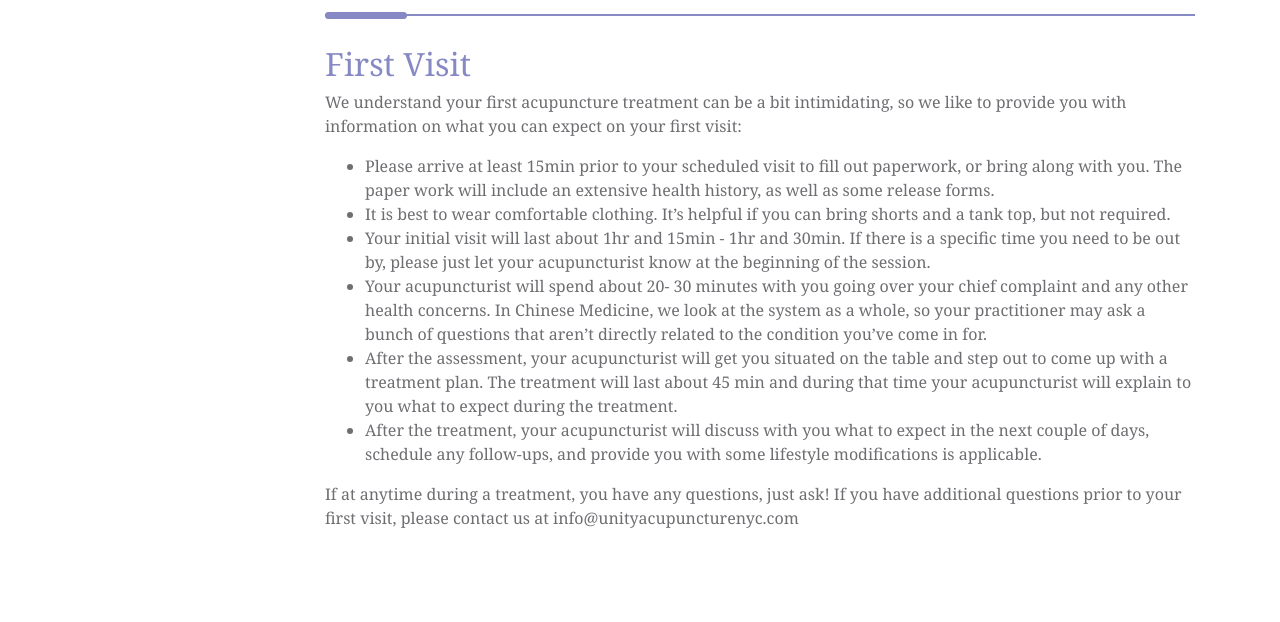
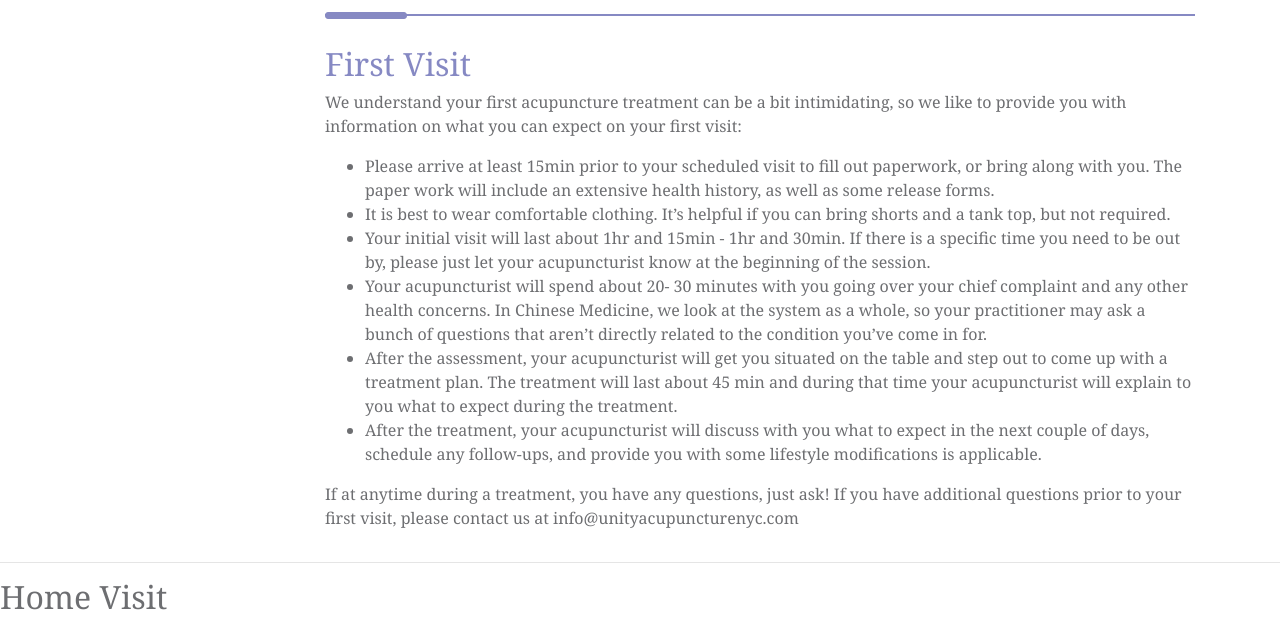
Before and after one commit to jrohland/unityacupuncture, a plain HTML site: page appointments.html in a window 1280 px wide. Shown: the part 1198-1820 px from the top of the page. Before the commit the page ends 1744 px from the top, so only its background shows below. Drawn offline with Linux system fonts and the light colour scheme.

Commit message:
appointments change

```diff
--- a/appointments.html
+++ b/appointments.html
@@ -129,6 +129,11 @@
     <script src="js/jquery-3.1.1.slim.min.js"></script>
     <script src="js/tether.min.js"></script>
     <script src="js/bootstrap.min.js"></script>
+   <hr>
+
+          <h2><a name="home-visit"></a>Home Visit</h2>
+
+
  <script>
   (function(i,s,o,g,r,a,m){i['GoogleAnalyticsObject']=r;i[r]=i[r]||function(){
   (i[r].q=i[r].q||[]).push(arguments)},i[r].l=1*new Date();a=s.createElement(o),
```
